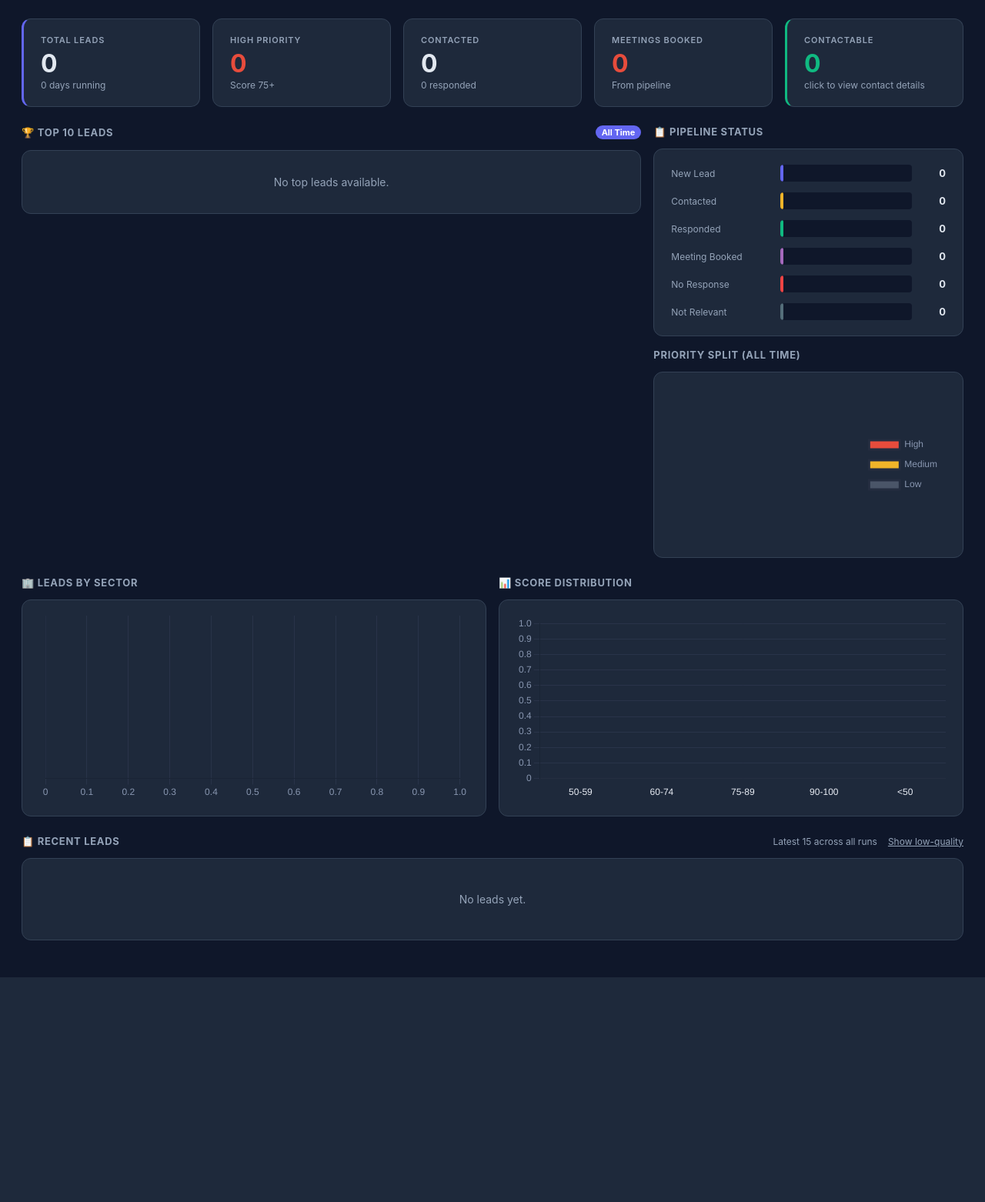
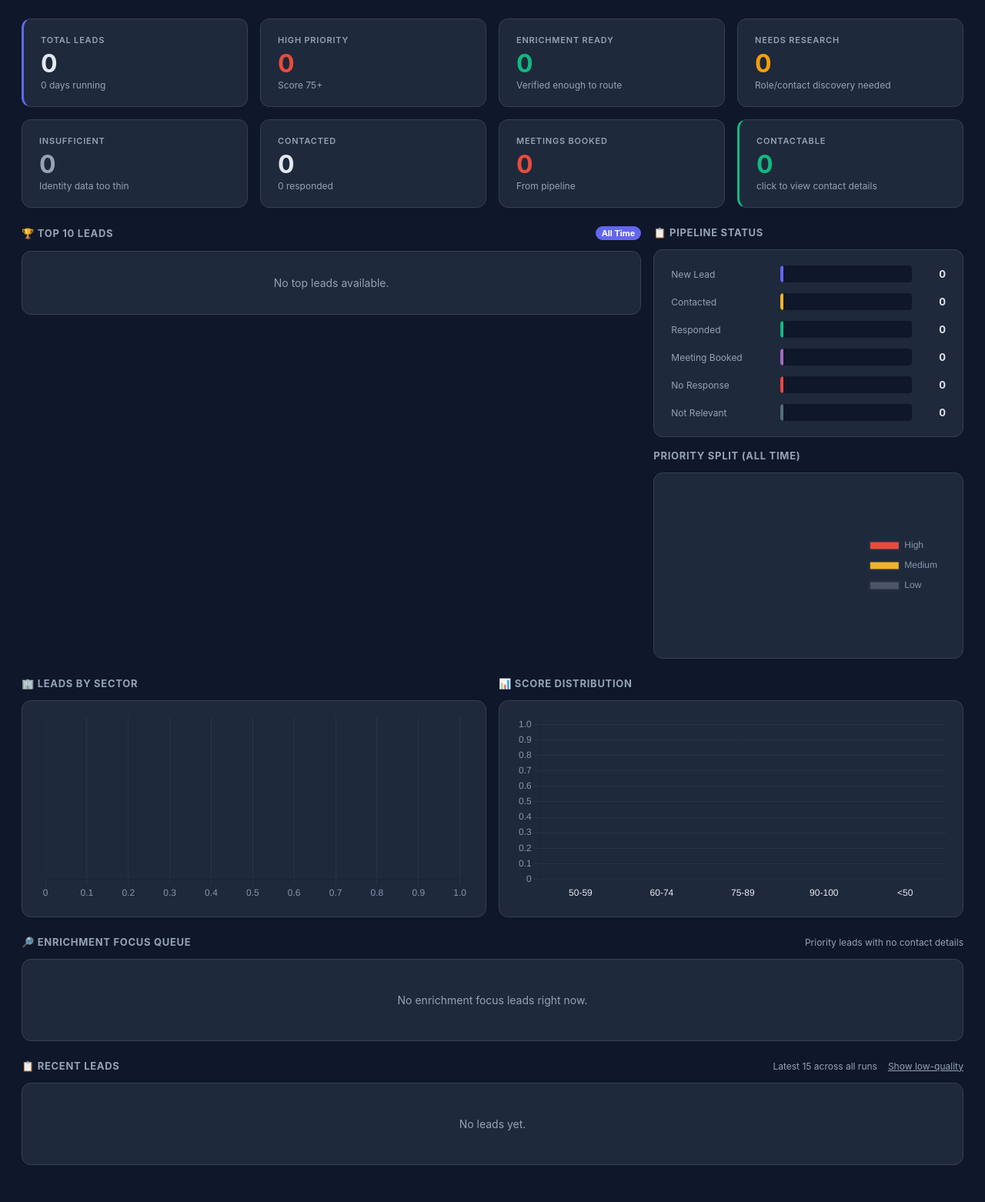
Before and after one commit to jonathanmccrimmond/macfire-dashboard, a Flask app: page / in a window 1280 px wide. Shown: the part 71-1633 px from the top of the page at 77% size. Before the commit the page ends 1341 px from the top, so only its background shows below. Run offline with Flask 3, Linux system fonts and the light colour scheme; data that the repository does not hold is empty.

Commit message:
feat: add no-website enrichment queues and dashboard triage

```diff
--- a/app.py
+++ b/app.py
@@ -103,8 +103,64 @@ def _parse(page):
         "date_responded": _prop(page, "Date Responded",     "date"),
         "next_action":  _prop(page, "Next Action",          "text"),
         "email_draft":  _prop(page, "Email Draft",          "text"),
+        "website":      _prop(page, "Website",              "url"),
+        "domain":       _prop(page, "Domain",               "text"),
         "notion_url":   page.get("url", ""),
     }
+
+def _has_company_identity(lead):
+    return bool((lead.get("company") or "").strip())
+
+def _has_industry(lead):
+    return bool((lead.get("sector") or "").strip())
+
+def _has_geo(lead):
+    return bool((lead.get("postcode") or "").strip() or (lead.get("address") or "").strip())
+
+def _has_role_target(lead):
+    role_hints = " ".join([
+        lead.get("director") or "",
+        lead.get("trigger") or "",
+        lead.get("next_action") or "",
+        lead.get("flags") or "",
+    ]).lower()
+    return any(x in role_hints for x in ("director", "owner", "founder", "manager", "head", "contact"))
+
+def _website_confidence(lead):
+    if (lead.get("website") or "").strip():
+        return "known"
+    if (lead.get("domain") or "").strip():
+        return "inferred"
+    return "missing"
+
+def _enrichment_profile(lead):
+    score = 0
+    if _has_company_identity(lead):
+        score += 25
+    if _has_industry(lead):
+        score += 20
+    if _has_geo(lead):
+        score += 20
+    if _has_role_target(lead):
+        score += 15
+    if (lead.get("phone") or "").strip() or (lead.get("email") or "").strip():
+        score += 20
+
+    if score >= 75 and ((lead.get("phone") or "").strip() or (lead.get("email") or "").strip()):
+        queue = "Ready"
+        next_action = "Start outreach"
+    elif score >= 45:
+        queue = "Research"
+        next_action = "Find decision maker and verify contact"
+    else:
+        queue = "Insufficient"
+        next_action = "Confirm company identity and location first"
+
+    lead["profile_score"] = score
+    lead["enrichment_queue"] = queue
+    lead["next_best_action"] = next_action
+    lead["website_confidence"] = _website_confidence(lead)
+    return lead
 
 
 # ── Cached data layer (60-second TTL) ─────────────────────────────────────────
@@ -149,6 +205,7 @@ def fetch_stats():
         sorts=[{"property": "Scout Run Date", "direction": "descending"}]
     )
     leads = [_parse(p) for p in pages]
+    leads = [_enrichment_profile(l) for l in leads]
 
     # Most recent scout run date
     scout_dates = sorted({l["scout_date"] for l in leads if l["scout_date"]}, reverse=True)
@@ -220,6 +277,21 @@ def fetch_stats():
         reverse=True
     )
     contactable_count = len(contactable_leads)
+    queue_counts = {"Ready": 0, "Research": 0, "Insufficient": 0}
+    for l in leads:
+        q = l.get("enrichment_queue")
+        if q in queue_counts:
+            queue_counts[q] += 1
+    enrichment_focus = sorted(
+        [
+            l for l in leads
+            if l.get("priority") in ("High", "Medium")
+            and l.get("status") != "Not Relevant"
+            and not ((l.get("phone") or "").strip() or (l.get("email") or "").strip())
+        ],
+        key=lambda l: ((l.get("score") or 0), (l.get("profile_score") or 0), (l.get("scout_date") or "")),
+        reverse=True
+    )[:20]
 
     return {
         "total_leads":       len(leads),
@@ -239,6 +311,8 @@ def fetch_stats():
         "days_running":      len(run_dates),
         "contactable_count": contactable_count,
         "contactable_leads": contactable_leads,
+        "queue_counts":      queue_counts,
+        "enrichment_focus":  enrichment_focus,
         "last_refreshed":    datetime.datetime.now().strftime("%H:%M:%S"),
     }
 
--- a/templates/dashboard.html
+++ b/templates/dashboard.html
@@ -74,6 +74,9 @@
     .badge-meeting    { background: rgba(125,60,152,0.2);  color: #A569BD; }
     .badge-noresp     { background: rgba(192,57,43,0.15);  color: #E74C3C; }
     .badge-notrel     { background: rgba(136,150,176,0.1); color: var(--muted); }
+    .badge-ready      { background: rgba(16,185,129,0.2); color: #34D399; border: 1px solid rgba(16,185,129,0.4); }
+    .badge-research   { background: rgba(245,158,11,0.2); color: #FBBF24; border: 1px solid rgba(245,158,11,0.4); }
+    .badge-insufficient { background: rgba(148,163,184,0.18); color: #CBD5E1; border: 1px solid rgba(148,163,184,0.35); }
 
     /* Lead cards */
     .lead-card { background: var(--card2); border: 1px solid var(--border); border-radius: 10px; padding: 16px; margin-bottom: 12px; position: relative; }
@@ -141,10 +144,10 @@
     /* Flags */
     .flags-text { font-size: 11px; color: var(--muted); max-width: 320px; white-space: nowrap; overflow: hidden; text-overflow: ellipsis; }
 
-    /* Grid-5 for KPI row */
-    .grid-5 { display: grid; grid-template-columns: repeat(5, 1fr); gap: 16px; margin-bottom: 24px; }
-    @media (max-width: 1200px) { .grid-5 { grid-template-columns: repeat(3, 1fr); } }
-    @media (max-width: 700px)  { .grid-5 { grid-template-columns: repeat(2, 1fr); } }
+    /* Grid-8 for KPI row */
+    .grid-8 { display: grid; grid-template-columns: repeat(4, 1fr); gap: 16px; margin-bottom: 24px; }
+    @media (max-width: 1200px) { .grid-8 { grid-template-columns: repeat(3, 1fr); } }
+    @media (max-width: 700px)  { .grid-8 { grid-template-columns: repeat(2, 1fr); } }
 
     /* Table quality filter */
     .toggle-link { cursor: pointer; color: var(--muted); font-size: 12px; text-decoration: underline; user-select: none; }
@@ -184,9 +187,12 @@
   </div>
 
   <!-- KPI row -->
-  <div class="grid-5" id="kpi-row">
+  <div class="grid-8" id="kpi-row">
     <div class="stat-card accent"><div class="label">Total Leads</div><div class="value" id="kpi-total">—</div><div class="sub" id="kpi-days">Scout running</div></div>
     <div class="stat-card"><div class="label">High Priority</div><div class="value score-high" id="kpi-high">—</div><div class="sub">Score 75+</div></div>
+    <div class="stat-card"><div class="label">Enrichment Ready</div><div class="value" style="color:var(--green)" id="kpi-ready">—</div><div class="sub">Verified enough to route</div></div>
+    <div class="stat-card"><div class="label">Needs Research</div><div class="value" style="color:var(--amber)" id="kpi-research">—</div><div class="sub">Role/contact discovery needed</div></div>
+    <div class="stat-card"><div class="label">Insufficient</div><div class="value" style="color:var(--muted)" id="kpi-insufficient">—</div><div class="sub">Identity data too thin</div></div>
     <div class="stat-card"><div class="label">Contacted</div><div class="value" id="kpi-contacted">—</div><div class="sub" id="kpi-responded">0 responded</div></div>
     <div class="stat-card"><div class="label">Meetings Booked</div><div class="value score-high" id="kpi-meetings">—</div><div class="sub">From pipeline</div></div>
     <div class="stat-card" id="contactable-card" style="border-left:3px solid var(--green);cursor:pointer"><div class="label">Contactable</div><div class="value" style="color:var(--green)" id="kpi-contactable">—</div><div class="sub">click to view contact details</div></div>
@@ -247,6 +253,17 @@
     </div>
   </div>
 
+  <!-- Enrichment queue focus -->
+  <div style="margin-bottom:24px">
+    <div class="section-header">
+      <div class="section-title">🔎 Enrichment Focus Queue</div>
+      <span style="font-size:12px;color:var(--muted)">Priority leads with no contact details</span>
+    </div>
+    <div class="panel">
+      <div id="enrichment-focus-container"><div class="loading">Loading…</div></div>
+    </div>
+  </div>
+
   <!-- Recent leads table -->
   <div style="margin-bottom:24px">
     <div class="section-header">
@@ -281,6 +298,11 @@ const STATUS_BADGE_CLASS = {
   "Responded": "badge-responded", "Meeting Booked": "badge-meeting",
   "No Response": "badge-noresp", "Not Relevant": "badge-notrel",
 };
+const QUEUE_BADGE_CLASS = {
+  "Ready": "badge-ready",
+  "Research": "badge-research",
+  "Insufficient": "badge-insufficient",
+};
 const SECTOR_COLORS = [
   "#6366F1","#2980B9","#1A8A4A","#7D3C98","#D4AC0D","#E67E22","#1ABC9C","#818CF8","#546E7A"
 ];
@@ -300,6 +322,11 @@ function priorityBadge(p) {
 function statusBadge(s) {
   const cls = STATUS_BADGE_CLASS[s] || "badge-low";
   return `<span class="badge ${cls}">${s || "—"}</span>`;
+}
+
+function queueBadge(q) {
+  const cls = QUEUE_BADGE_CLASS[q] || "badge-insufficient";
+  return `<span class="badge ${cls}">${q || "—"}</span>`;
 }
 
 // ── Low-quality toggle ─────────────────────────────────────────────────────
@@ -329,6 +356,7 @@ function renderTopLeads(leads) {
     const phone    = l.phone    ? `<strong>Phone:</strong> ${l.phone}`     : "";
     const email    = l.email    ? `<strong>Email:</strong> <a href="mailto:${l.email}" style="color:var(--accent2)">${l.email}</a>` : "";
     const flags    = l.flags    ? `<div class="flags-text" title="${l.flags}">⚑ ${l.flags}</div>` : "";
+    const websiteConfidence = l.website_confidence || "missing";
 
     const mapsBtn   = l.maps_url    ? `<a class="lead-link maps"   href="${l.maps_url}"   target="_blank">📍 Maps</a>` : "";
     const streetBtn = l.street_view ? `<a class="lead-link"         href="${l.street_view}" target="_blank">📷 Street View</a>` : "";
@@ -349,10 +377,12 @@ function renderTopLeads(leads) {
         ${l.sector ? `<span style="color:var(--muted);font-size:12px">${l.sector}</span>` : ""}
         ${l.postcode ? `<span style="color:var(--muted);font-size:12px">${l.postcode}</span>` : ""}
         ${statusBadge(l.status)}
+        ${queueBadge(l.enrichment_queue)}
       </div>
       <div class="lead-detail">
         ${[director, sector, addr, phone, email].filter(Boolean).join(" &nbsp;·&nbsp; ")}
       </div>
+      <div class="lead-detail"><strong>Website:</strong> ${websiteConfidence} &nbsp;·&nbsp; <strong>Profile Score:</strong> ${l.profile_score || 0} &nbsp;·&nbsp; <strong>Next:</strong> ${l.next_best_action || "—"}</div>
       ${flags}
     </div>`;
   }).join("");
@@ -478,6 +508,34 @@ function renderContactable(leads) {
   </table>`;
 }
 
+function renderEnrichmentFocus(leads) {
+  const el = document.getElementById("enrichment-focus-container");
+  if (!leads || leads.length === 0) {
+    el.innerHTML = '<div style="color:var(--muted);text-align:center;padding:24px">No enrichment focus leads right now.</div>';
+    return;
+  }
+
+  el.innerHTML = `
+  <table class="lead-table">
+    <thead><tr>
+      <th>Company</th><th>Priority</th><th>Queue</th><th>Profile</th><th>Website</th><th>Next Best Action</th><th>Run Date</th>
+    </tr></thead>
+    <tbody>
+    ${leads.map(l => `
+      <tr>
+        <td><a class="company-link" href="${l.notion_url || '#'}" target="_blank">${l.company}</a></td>
+        <td>${priorityBadge(l.priority)}</td>
+        <td>${queueBadge(l.enrichment_queue)}</td>
+        <td><span class="score-value ${scoreClass(l.profile_score)}">${l.profile_score || 0}</span></td>
+        <td style="color:var(--muted)">${l.website_confidence || "missing"}</td>
+        <td style="color:var(--muted)">${l.next_best_action || "—"}</td>
+        <td style="color:var(--muted)">${l.scout_date || "—"}</td>
+      </tr>
+    `).join("")}
+    </tbody>
+  </table>`;
+}
+
 function showContactableSection() {
   const section = document.getElementById("contactable-section");
   section.style.display = "block";
@@ -495,7 +553,7 @@ function renderTable(leads) {
   <table class="lead-table">
     <thead><tr>
       <th>Company</th><th>Priority</th><th>Score</th>
-      <th>Sector</th><th>Status</th><th>Director</th><th>Phone</th><th>Run Date</th><th>Action</th>
+      <th>Sector</th><th>Status</th><th>Queue</th><th>Director</th><th>Phone</th><th>Run Date</th><th>Action</th>
     </tr></thead>
     <tbody>
     ${leads.map(l => {
@@ -511,6 +569,7 @@ function renderTable(leads) {
         <td><span class="score-value ${scoreClass(l.score)}">${l.score || "—"}</span></td>
         <td style="color:var(--muted)">${l.sector || "—"}</td>
         <td>${statusBadge(l.status)}</td>
+        <td>${queueBadge(l.enrichment_queue)}</td>
         <td style="color:var(--muted)">${l.director || "—"}</td>
         <td style="color:var(--muted)">${contactCell}</td>
         <td style="color:var(--muted)">${l.scout_date || "—"}</td>
@@ -561,6 +620,9 @@ async function loadData() {
     document.getElementById("kpi-total").textContent        = d.total_leads;
     document.getElementById("kpi-days").textContent         = `${d.days_running} day${d.days_running !== 1 ? "s" : ""} running`;
     document.getElementById("kpi-high").textContent         = d.priority_counts.High || 0;
+    document.getElementById("kpi-ready").textContent        = d.queue_counts.Ready || 0;
+    document.getElementById("kpi-research").textContent     = d.queue_counts.Research || 0;
+    document.getElementById("kpi-insufficient").textContent = d.queue_counts.Insufficient || 0;
     document.getElementById("kpi-contacted").textContent    = d.contacted;
     document.getElementById("kpi-responded").textContent    = `${d.responded} responded`;
     document.getElementById("kpi-meetings").textContent     = d.meetings;
@@ -579,6 +641,7 @@ async function loadData() {
 
     renderTopLeads(d.top10_leads);
     renderContactable(d.contactable_leads || []);
+    renderEnrichmentFocus(d.enrichment_focus || []);
     renderPipeline(d.status_counts);
     renderPriorityChart(d.priority_counts);
     renderSectorChart(d.sector_counts);
```
